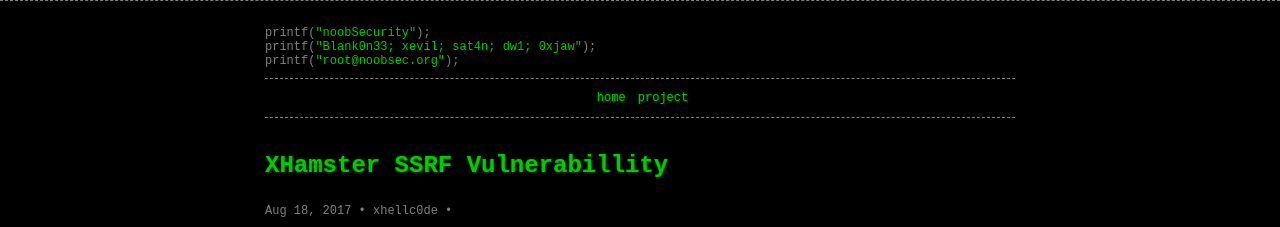
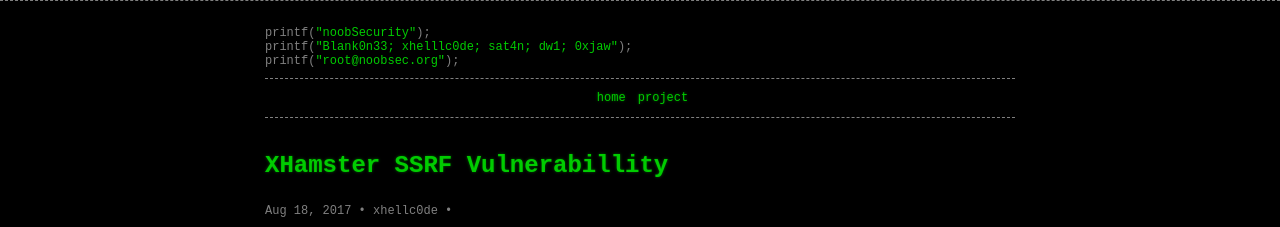
Before and after one commit to aryanrtm/noobsec.github.io, a Jekyll site: the page built from xhamster-ssrf-vulnerabillity.md, in a window 1280 px wide. Shown: the top 227 px of the page. Built offline with Jekyll 4.4.1, drawn with Linux system fonts in a browser that asks for light colours.

Commit message:
Update header.html

```diff
--- a/_includes/header.html
+++ b/_includes/header.html
@@ -4,7 +4,7 @@
     printf(<span class="string">"noobSecurity"</span>);
     </p>
     <p>
-    printf(<span class="string">"Blank0n33; xevil; sat4n; dw1; 0xjaw"</span>);
+    printf(<span class="string">"Blank0n33; xhelllc0de; sat4n; dw1; 0xjaw"</span>);
     <p>
     printf(<span class="string">"root@noobsec.org"</span>);
     </p>
```
